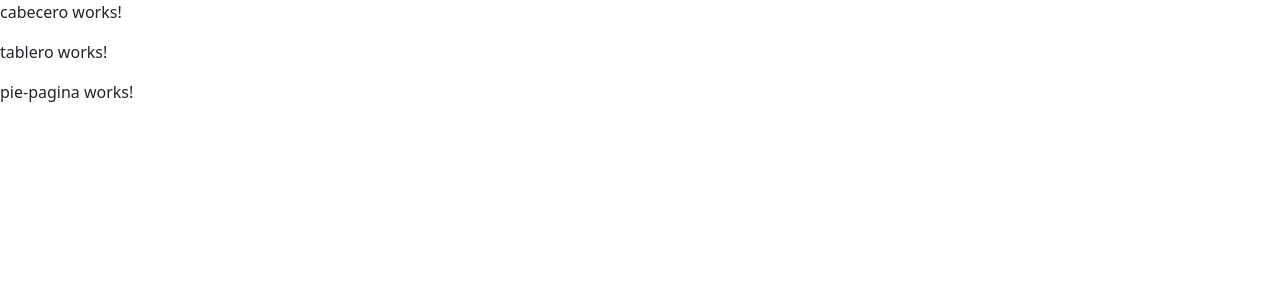
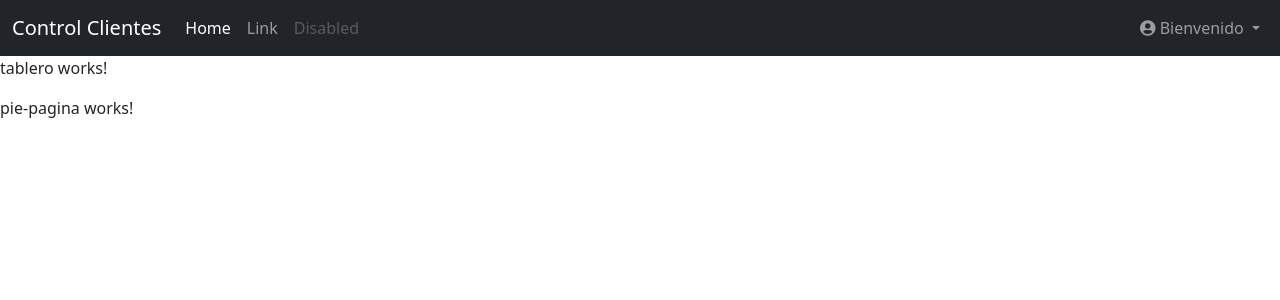
Before and after one commit to IsmaelDom/control-clientes, an Angular app: page / in a window 1280 px wide. Shown: the top 300 px of the page. Built offline with nearby package versions, Linux system fonts and the light colour scheme.

Commit message:
Se crea el menú de navegación

```diff
--- a/src/app/components/cabecero/cabecero.component.html
+++ b/src/app/components/cabecero/cabecero.component.html
@@ -1 +1,42 @@
-<p>cabecero works!</p>
+<nav class="navbar navbar-expand-lg navbar-dark bg-dark">
+  <div class="container-fluid">
+    <a class="navbar-brand" href="#">Control Clientes</a>
+    <button class="navbar-toggler" type="button" data-bs-toggle="collapse" data-bs-target="#navbarCollapse"
+      aria-controls="navbarCollapse" aria-expanded="false" aria-label="Toggle navigation">
+      <span class="navbar-toggler-icon"></span>
+    </button>
+    <div class="collapse navbar-collapse" id="navbarCollapse">
+      <ul class="navbar-nav me-auto mb-2 mb-lg-0">
+        <li class="nav-item">
+          <a class="nav-link active" routerLink="/" aria-current="page" href="#">Home</a>
+        </li>
+        <li class="nav-item">
+          <a class="nav-link" href="#">Link</a>
+        </li>
+        <li class="nav-item">
+          <a class="nav-link disabled" href="#" tabindex="-1" aria-disabled="true">Disabled</a>
+        </li>
+      </ul>
+    <ul class="navbar-nav ml-auto">
+      <li class="nav-item dropdown">
+        <a class="nav-link dropdown-toggle" href="#" id="navbarDropdown" role="button" data-bs-toggle="dropdown"
+          aria-expanded="false">
+          <i class="fas fa-user-circle"></i> Bienvenido
+        </a>
+        <ul class="dropdown-menu" aria-labelledby="navbarDropdown">
+          <li>
+              <a routerLink="/configuracion" class="dropdown-item" href="#">
+                <i class="fas fa-cog"></i> Configuración
+              </a>
+          </li>
+          <li><a class="dropdown-item" href="#">Another action</a></li>
+          <li>
+            <hr class="dropdown-divider" />
+          </li>
+          <li><a class="dropdown-item" href="#">Something else here</a></li>
+        </ul>
+      </li>
+    </ul>
+    </div>
+  </div>
+</nav>
```
